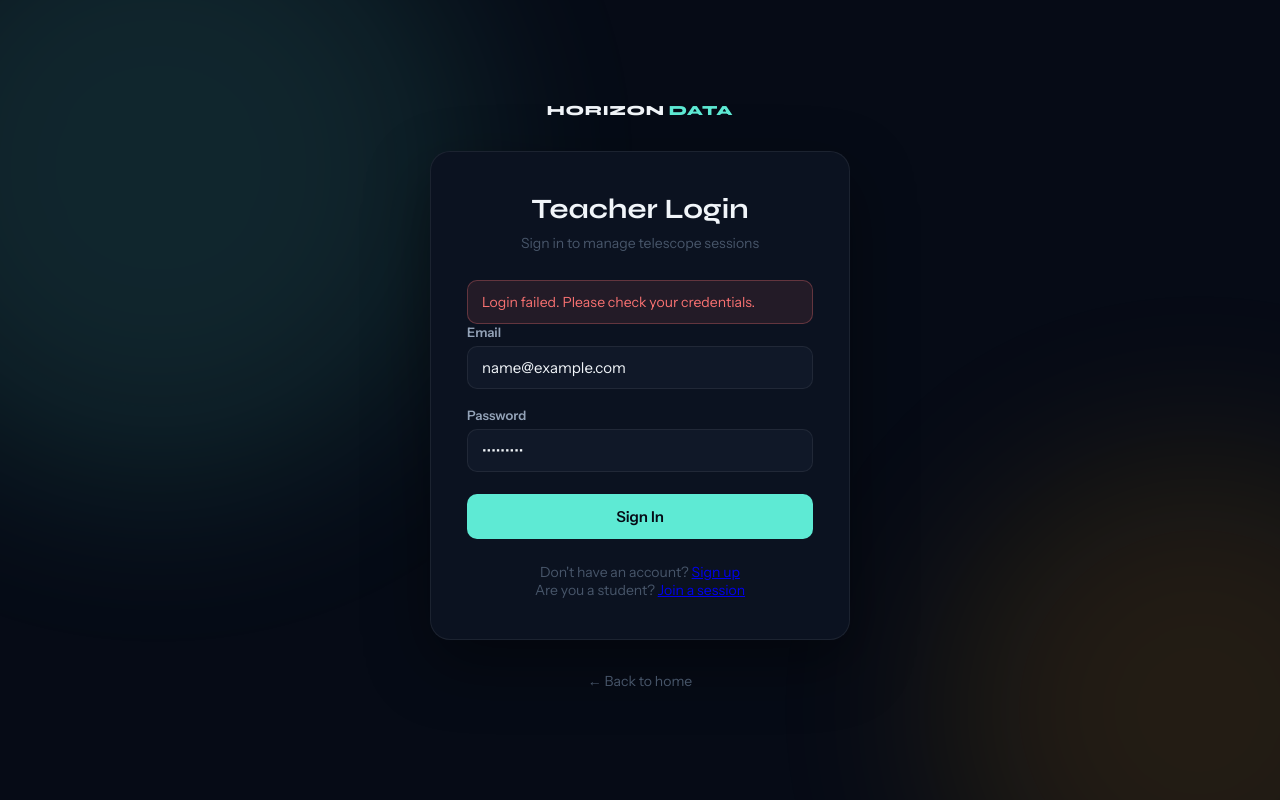
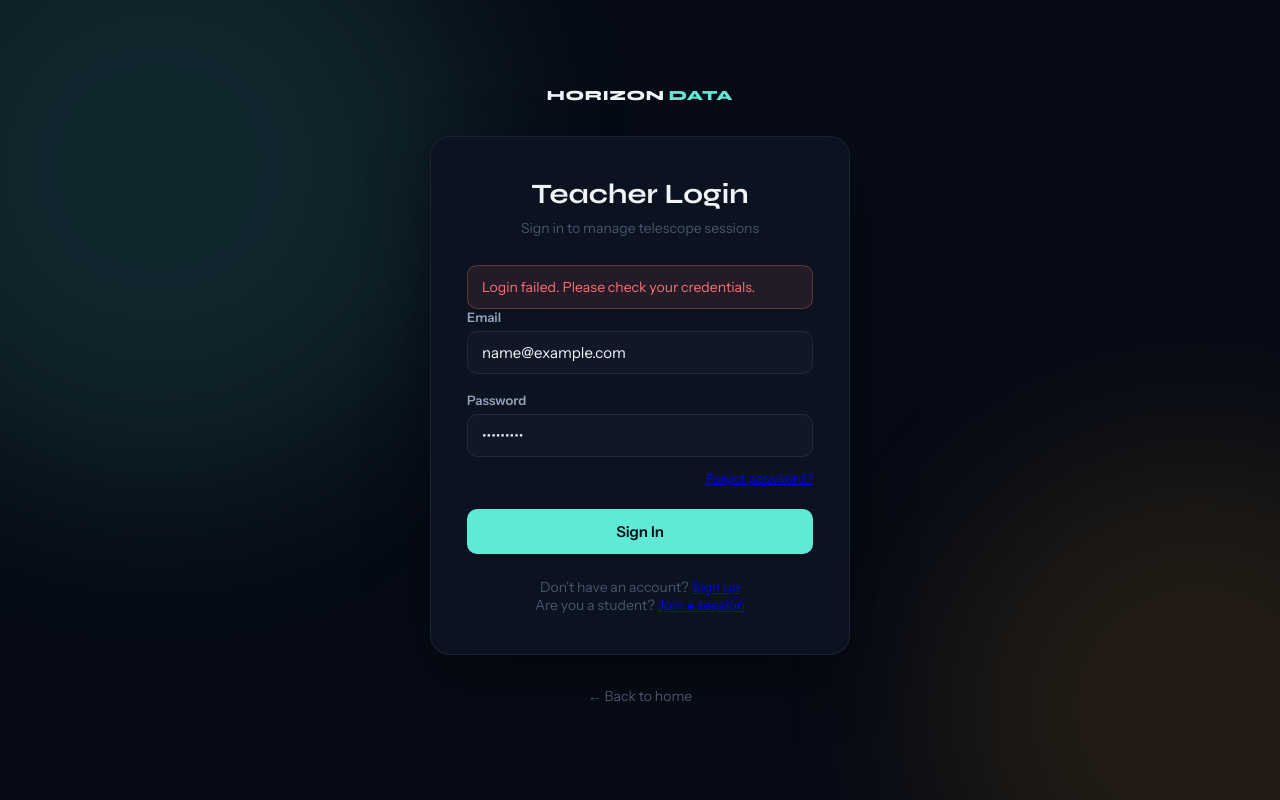
Before and after one commit to alecpullen/horizondata, a React (Vite) app in the folder client/: page /login in a window 1280 px wide. Both pictures are taken after typing "name@example.com", "Sample123" into the empty fields and a click on the button "Sign In". Built offline with nearby package versions, Linux system fonts and the light colour scheme; no server answers.

Commit message:
fix: remove redundant errorSecondary reset and add missing semicolons

```diff
--- a/client/src/pages/TeacherLogin.jsx
+++ b/client/src/pages/TeacherLogin.jsx
@@ -7,6 +7,7 @@ const TeacherLogin = () => {
   const [email, setEmail] = useState('');
   const [password, setPassword] = useState('');
   const [error, setError] = useState('');
+  const [errorSecondary, setErrorSecondary] = useState(null);
   const [isLoading, setIsLoading] = useState(false);
 
   const { loginTeacher } = useAuth();
@@ -15,6 +16,7 @@ const TeacherLogin = () => {
   const handleSubmit = async (e) => {
     e.preventDefault();
     setError('');
+    setErrorSecondary(null);
     setIsLoading(true);
     try {
       const result = await loginTeacher(email, password);
@@ -24,7 +26,18 @@ const TeacherLogin = () => {
         navigate('/bookings');
       }
     } catch (err) {
-      setError(err.response?.data?.message || 'Login failed. Please check your credentials.');
+      const code = err.response?.data?.error;
+      if (code === 'email_not_verified') {
+        setError('Please verify your email before signing in.');
+        setErrorSecondary(
+          <>
+            Didn't receive the email?{' '}
+            <Link to="/forgot-password" className="auth-link">Resend it here</Link>
+          </>
+        );
+      } else {
+        setError(err.response?.data?.message || 'Login failed. Please check your credentials.');
+      }
     } finally {
       setIsLoading(false);
     }
@@ -43,7 +56,12 @@ const TeacherLogin = () => {
       subtitle="Sign in to manage telescope sessions"
       footer={footer}
     >
-      {error && <div className="auth-error">{error}</div>}
+      {error && (
+        <div className="auth-error">
+          <div>{error}</div>
+          {errorSecondary && <div style={{ marginTop: '6px', fontSize: '0.875rem' }}>{errorSecondary}</div>}
+        </div>
+      )}
       <form className="auth-form" onSubmit={handleSubmit}>
         <div className="auth-field">
           <label className="auth-label" htmlFor="email">Email</label>
@@ -68,6 +86,11 @@ const TeacherLogin = () => {
             required
             placeholder="••••••••"
           />
+          <div style={{ textAlign: 'right', marginTop: '4px' }}>
+            <Link to="/forgot-password" className="auth-link" style={{ fontSize: '0.8125rem' }}>
+              Forgot password?
+            </Link>
+          </div>
         </div>
         <button className="auth-submit" type="submit" disabled={isLoading}>
           {isLoading ? 'Signing in…' : 'Sign In'}
```
